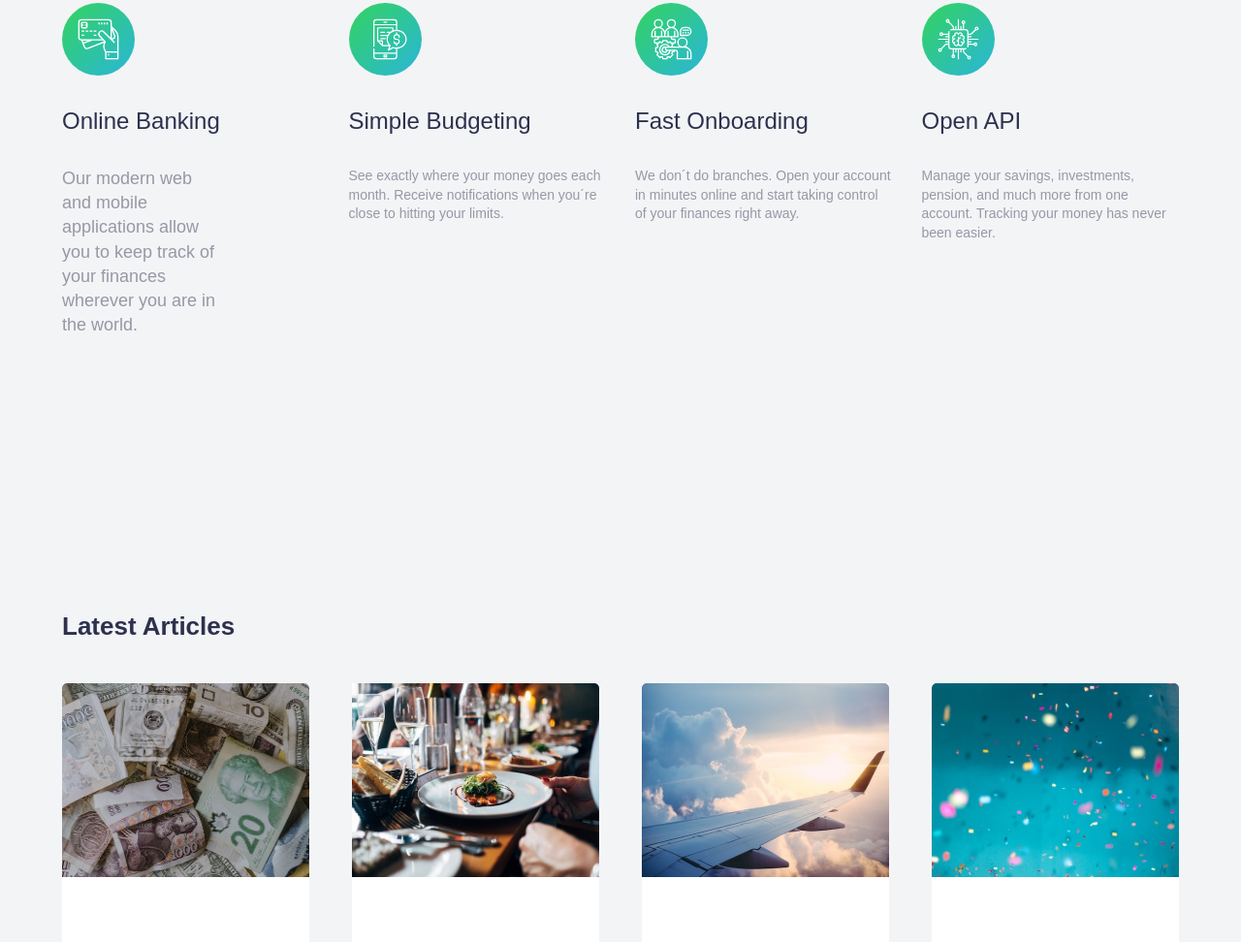
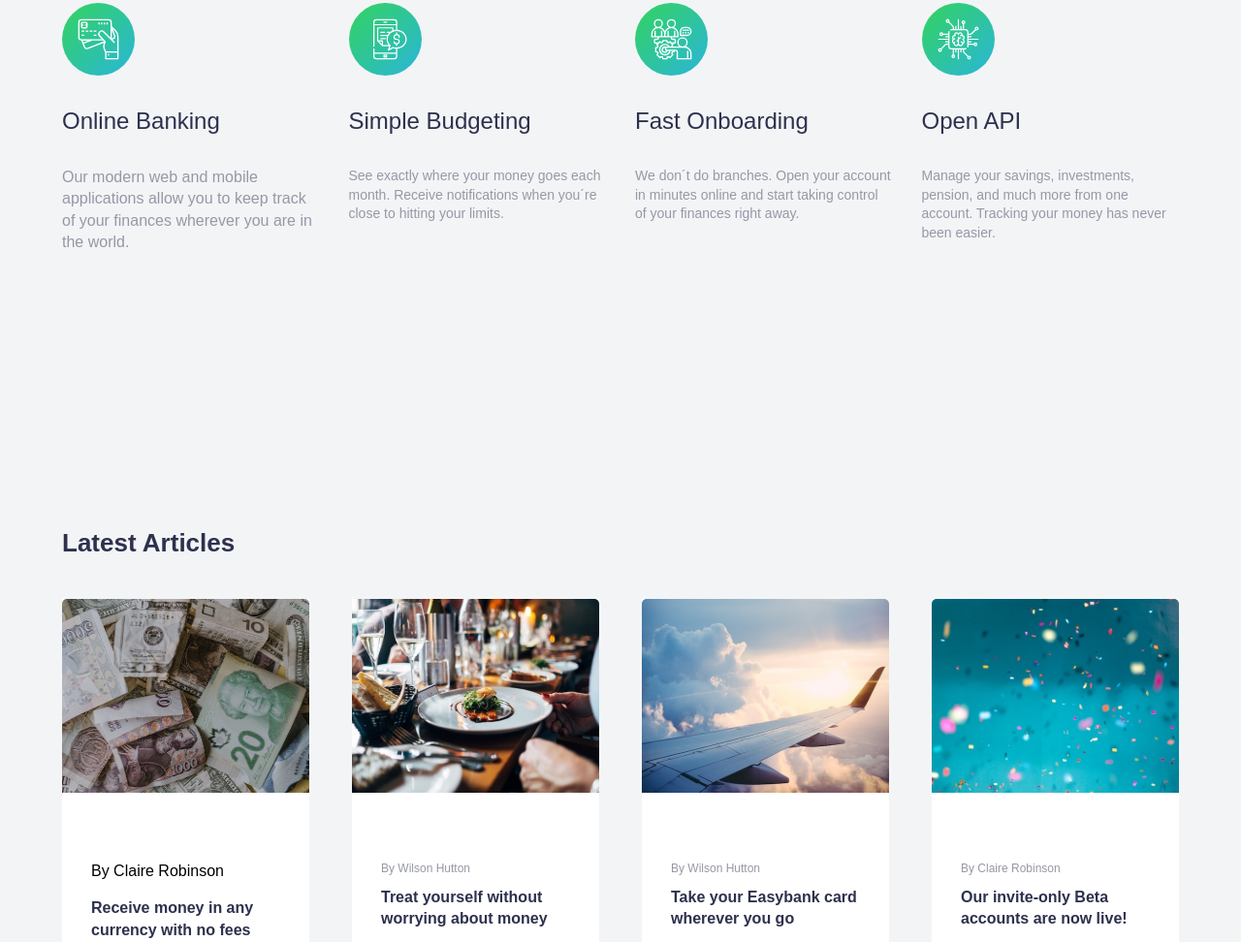
Before and after one commit to Ahmed102952/easybank-landing-page, a plain HTML site: page index.html in a window 1280 px wide. Shown: the part 949-1921 px from the top of the page at 97% size. Drawn offline with Linux system fonts and the light colour scheme.

Commit message:
fix p width

```diff
--- a/app/sass/_section1.scss
+++ b/app/sass/_section1.scss
@@ -57,11 +57,6 @@
 
 				div:first-child {
 					margin-bottom: 4.875rem;
-
-					p {
-						font-size: $font-sm;
-						width: 60%;
-					}
 				}
 				img {
 					margin: 0;
```
Also changed, not shown: css/style.css, 1 other file.
